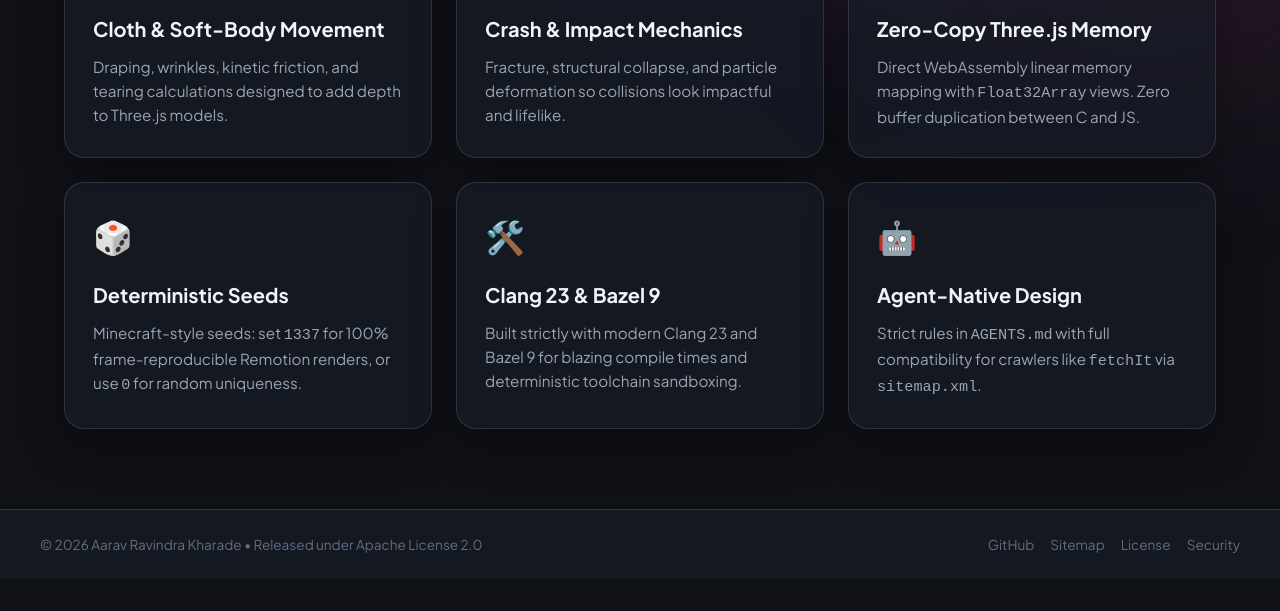
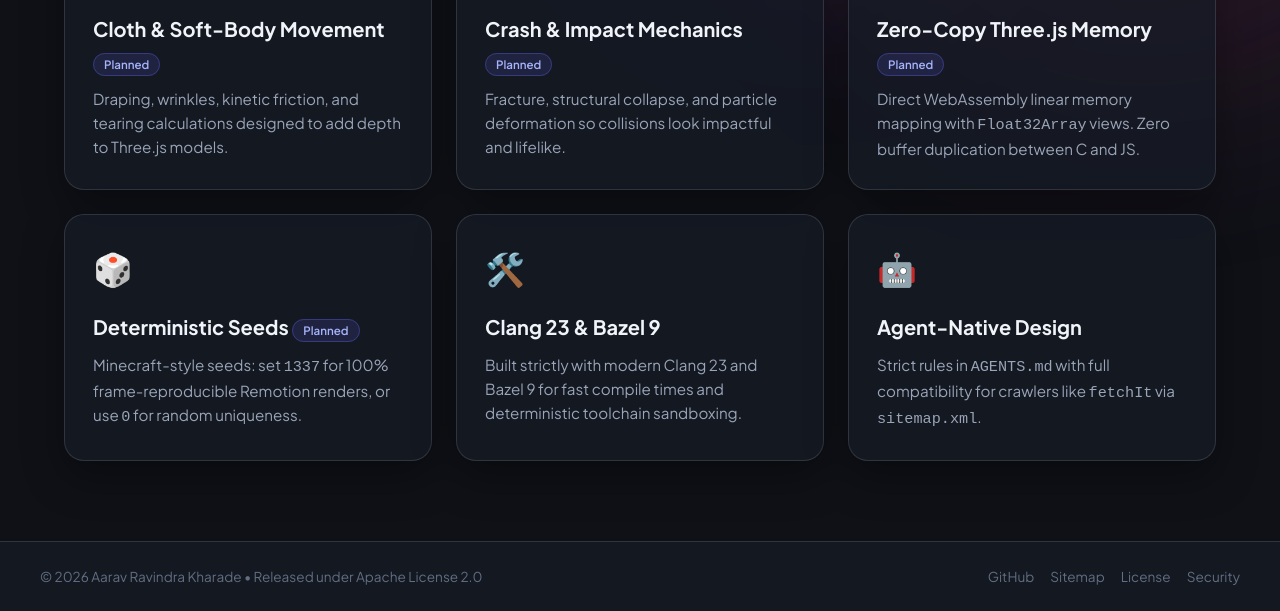
Before and after one commit to Aarav90-cpu/aPhysics, a plain HTML site: page website/index.html in a window 1280 px wide. Shown: the part 724-1335 px from the top of the page. Before the commit the page ends 1303 px from the top, so only its background shows below. Drawn offline with Linux system fonts and the light colour scheme.

Commit message:
Enforce Clang 23+ in CI, remove duplicate C17 flag, and mark unbuilt features as planned

```diff
--- a/website/app.js
+++ b/website/app.js
@@ -47,10 +47,10 @@ bazel test //...</code></pre>
   architecture: {
     title: "architecture.md",
     content: `
-      <h2>Architecture: Zero-Copy Memory & Determinism</h2>
-      <p>aPhysics is designed specifically to eliminate performance bottlenecks when streaming simulation data into Three.js inside Remotion video rendering pipelines.</p>
+      <h2>Architecture Design: Zero-Copy Memory & Determinism (Planned)</h2>
+      <p><em>Notice: These architectural specifications represent the planned design for aPhysics.</em></p>
 
-      <h3>1. Zero-Copy Memory Sharing</h3>
+      <h3>1. [Planned] Zero-Copy Memory Sharing</h3>
       <p>WebAssembly memory is backed by a contiguous <code>ArrayBuffer</code>. aPhysics allocates vertex buffers inside this memory and exports the memory offset pointer.</p>
       <pre><code>// Direct typed array view over WebAssembly linear memory
 const positions = new Float32Array(
--- a/website/index.html
+++ b/website/index.html
@@ -88,28 +88,28 @@
       <div class="feature-grid">
         <div class="glass-card">
           <div class="card-icon">🧵</div>
-          <h3>Cloth & Soft-Body Movement</h3>
+          <h3>Cloth & Soft-Body Movement <span class="badge-pill">Planned</span></h3>
           <p>Draping, wrinkles, kinetic friction, and tearing calculations designed to add depth to Three.js models.</p>
         </div>
         <div class="glass-card">
           <div class="card-icon">💥</div>
-          <h3>Crash & Impact Mechanics</h3>
+          <h3>Crash & Impact Mechanics <span class="badge-pill">Planned</span></h3>
           <p>Fracture, structural collapse, and particle deformation so collisions look impactful and lifelike.</p>
         </div>
         <div class="glass-card">
           <div class="card-icon">⚡</div>
-          <h3>Zero-Copy Three.js Memory</h3>
+          <h3>Zero-Copy Three.js Memory <span class="badge-pill">Planned</span></h3>
           <p>Direct WebAssembly linear memory mapping with <code>Float32Array</code> views. Zero buffer duplication between C and JS.</p>
         </div>
         <div class="glass-card">
           <div class="card-icon">🎲</div>
-          <h3>Deterministic Seeds</h3>
+          <h3>Deterministic Seeds <span class="badge-pill">Planned</span></h3>
           <p>Minecraft-style seeds: set <code>1337</code> for 100% frame-reproducible Remotion renders, or use <code>0</code> for random uniqueness.</p>
         </div>
         <div class="glass-card">
           <div class="card-icon">🛠️</div>
           <h3>Clang 23 & Bazel 9</h3>
-          <p>Built strictly with modern Clang 23 and Bazel 9 for blazing compile times and deterministic toolchain sandboxing.</p>
+          <p>Built strictly with modern Clang 23 and Bazel 9 for fast compile times and deterministic toolchain sandboxing.</p>
         </div>
         <div class="glass-card">
           <div class="card-icon">🤖</div>
```
Also changed, not shown: 5 other files.
